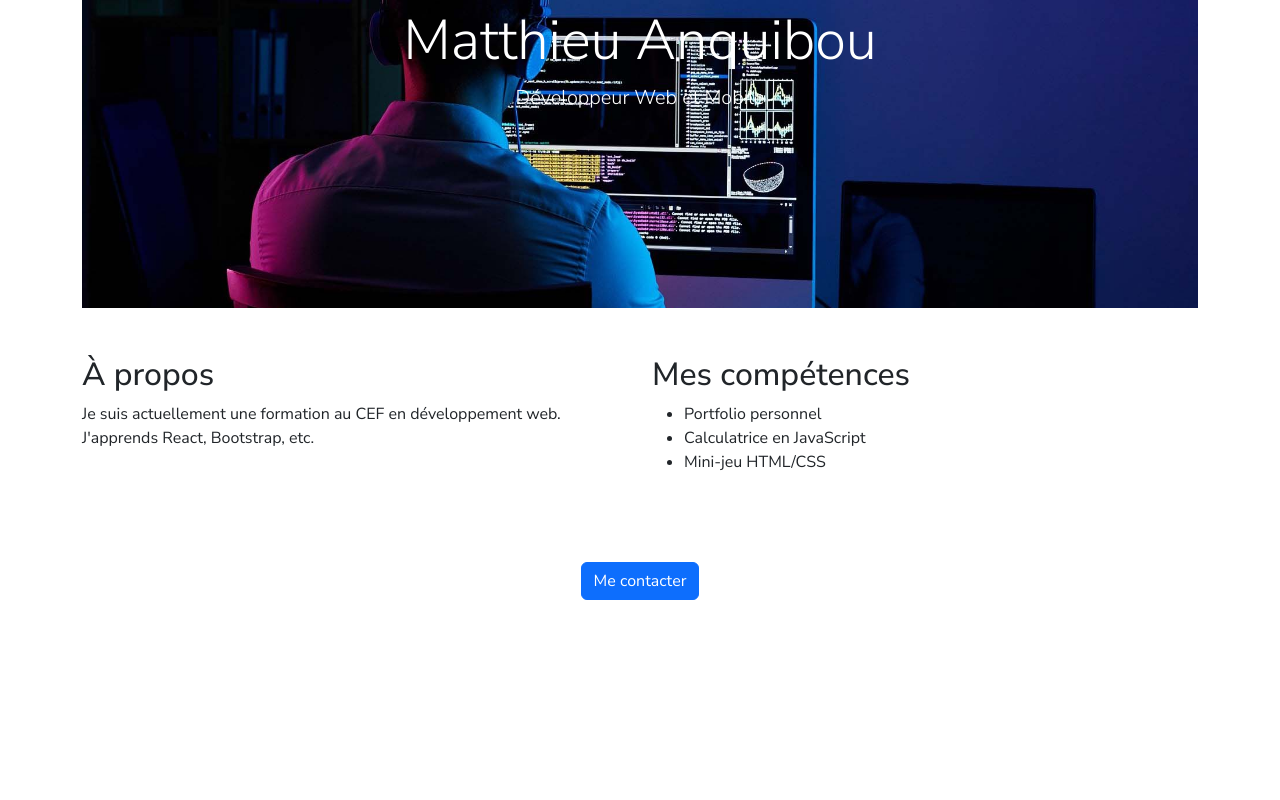
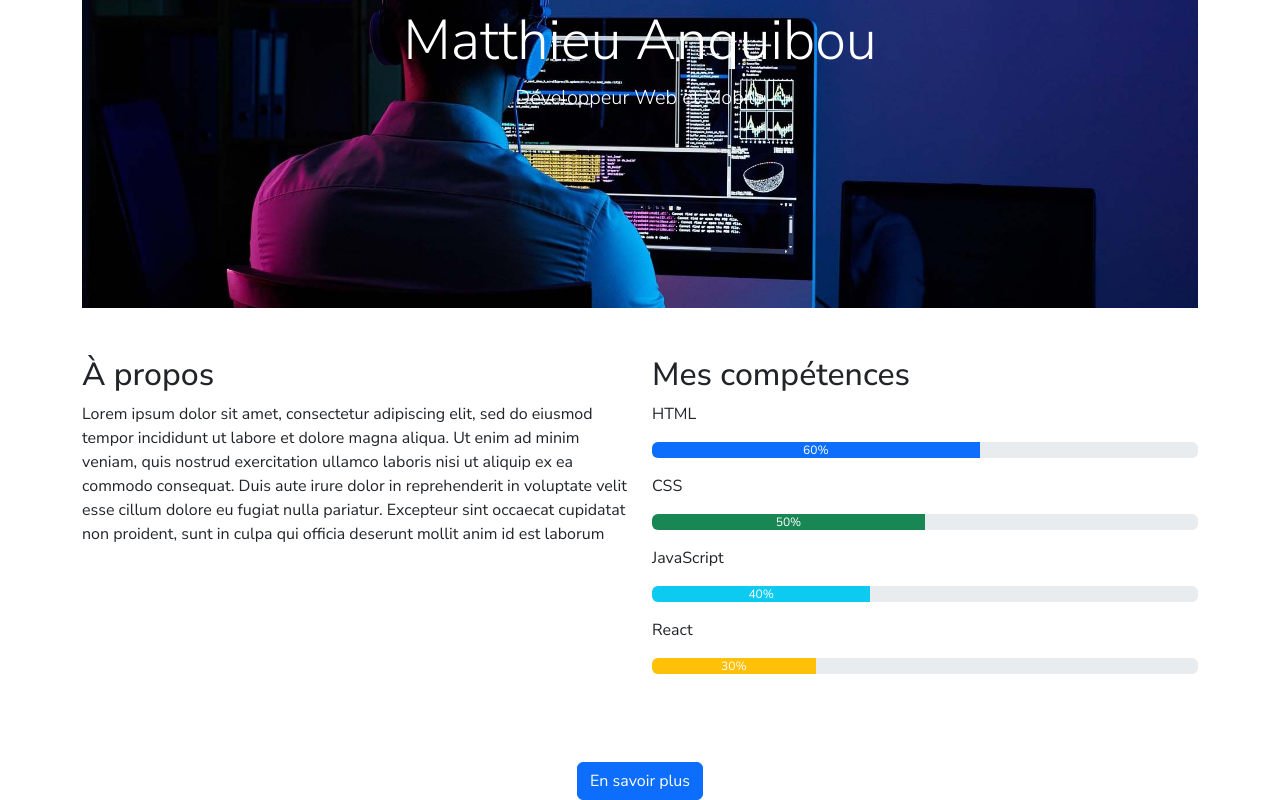
Before and after one commit to Matth-del4/mon-portfolio-react, a React (Create React App) app: page / in a window 1280 px wide. Shown: the part 308-1108 px from the top of the page. Before the commit the page ends 908 px from the top, so only its background shows below. Built offline with nearby package versions, Linux system fonts and the light colour scheme.

Commit message:
Ajout progress bar boostrap

```diff
--- a/src/pages/accueil.js
+++ b/src/pages/accueil.js
@@ -7,27 +7,85 @@ function Accueil() {
       </header>
 
       <div className="row">
+        {/* Section À propos */}
         <section className="col-md-6 mb-4">
           <h2>À propos</h2>
           <p>
-            Je suis actuellement une formation au CEF en développement web.
-            J'apprends React, Bootstrap, etc.
+            Lorem ipsum dolor sit amet, consectetur adipiscing elit, sed do
+            eiusmod tempor incididunt ut labore et dolore magna aliqua. Ut enim
+            ad minim veniam, quis nostrud exercitation ullamco laboris nisi ut
+            aliquip ex ea commodo consequat. Duis aute irure dolor in
+            reprehenderit in voluptate velit esse cillum dolore eu fugiat nulla
+            pariatur. Excepteur sint occaecat cupidatat non proident, sunt in
+            culpa qui officia deserunt mollit anim id est laborum
           </p>
         </section>
 
+        {/* Section Mes compétences */}
         <section className="col-md-6 mb-4">
           <h2>Mes compétences</h2>
-          <ul>
-            <li>Portfolio personnel</li>
-            <li>Calculatrice en JavaScript</li>
-            <li>Mini-jeu HTML/CSS</li>
-          </ul>
+
+          <p>HTML</p>
+          <div className="progress mb-3">
+            <div
+              className="progress-bar"
+              role="progressbar"
+              style={{ width: "60%" }}
+              aria-valuenow="60"
+              aria-valuemin="0"
+              aria-valuemax="100"
+            >
+              60%
+            </div>
+          </div>
+
+          <p>CSS</p>
+          <div className="progress mb-3">
+            <div
+              className="progress-bar bg-success"
+              role="progressbar"
+              style={{ width: "50%" }}
+              aria-valuenow="50"
+              aria-valuemin="0"
+              aria-valuemax="100"
+            >
+              50%
+            </div>
+          </div>
+
+          <p>JavaScript</p>
+          <div className="progress mb-3">
+            <div
+              className="progress-bar bg-info"
+              role="progressbar"
+              style={{ width: "40%" }}
+              aria-valuenow="40"
+              aria-valuemin="0"
+              aria-valuemax="100"
+            >
+              40%
+            </div>
+          </div>
+
+          <p>React</p>
+          <div className="progress mb-3">
+            <div
+              className="progress-bar bg-warning"
+              role="progressbar"
+              style={{ width: "30%" }}
+              aria-valuenow="30"
+              aria-valuemin="0"
+              aria-valuemax="100"
+            >
+              30%
+            </div>
+          </div>
         </section>
       </div>
 
       <footer className="text-center mt-5">
         <a href="/contact">
-          <button className="btn btn-primary">Me contacter</button>
+          <button className="btn btn-primary">En savoir plus</button>
         </a>
       </footer>
     </>
```
